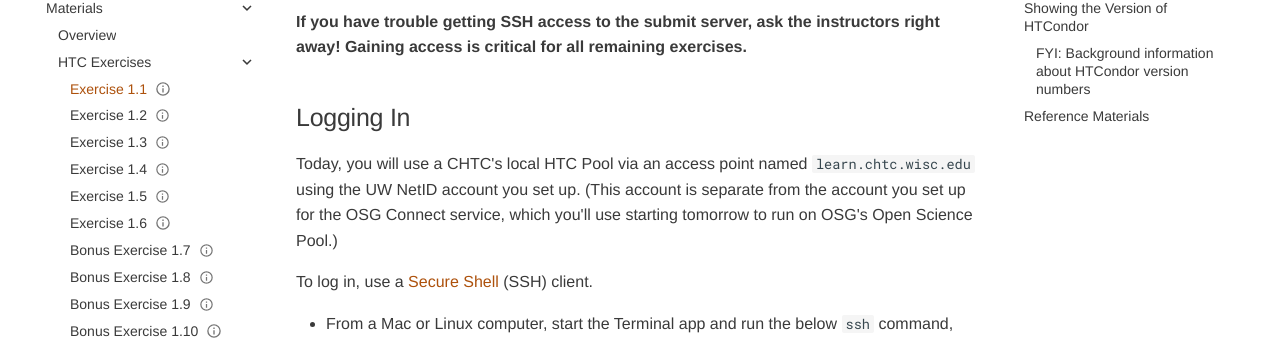
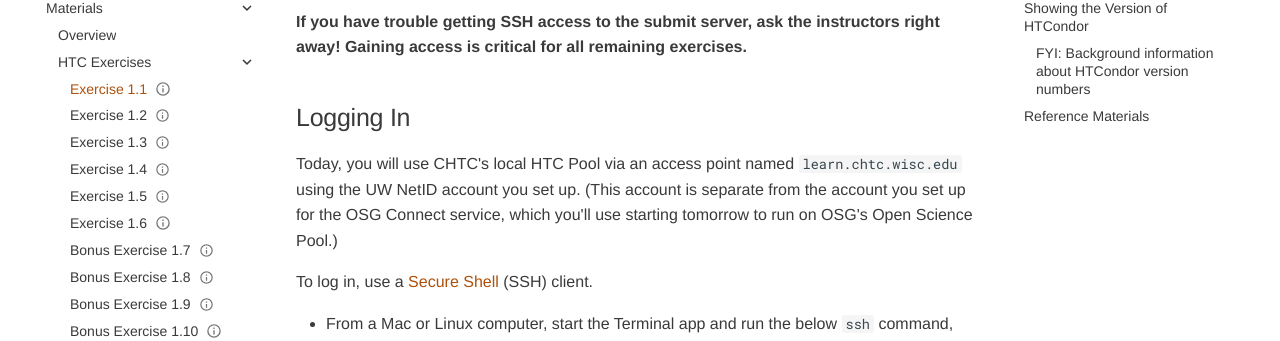
Before and after one commit to showmic09/user-school-2022, an MkDocs documentation site: the page built from docs/materials/htcondor/part1-ex1-login.md, in a window 1280 px wide and 900 px high. Shown: the part 238-579 px from the top of the window. Built offline with MkDocs 1.6.1 and Material for MkDocs 9.7.7, drawn with Linux system fonts in a browser that asks for light colours.

Commit message:
Apply suggestions from code review

```diff
--- a/docs/materials/htcondor/part1-ex1-login.md
+++ b/docs/materials/htcondor/part1-ex1-login.md
@@ -14,7 +14,7 @@ The goal of this first exercise is simply to log in to the local submit server a
 Logging In
 ----------
 
-Today, you will use a CHTC's local HTC Pool via an access point named `learn.chtc.wisc.edu` using the UW NetID account you set up. (This account is separate from the account you set up for the OSG Connect service, which you'll use starting tomorrow to run on OSG's Open Science Pool.)
+Today, you will use CHTC's local HTC Pool via an access point named `learn.chtc.wisc.edu` using the UW NetID account you set up. (This account is separate from the account you set up for the OSG Connect service, which you'll use starting tomorrow to run on OSG's Open Science Pool.)
 
 To log in, use a [Secure Shell](http://en.wikipedia.org/wiki/Secure_Shell) (SSH) client.
 
```
